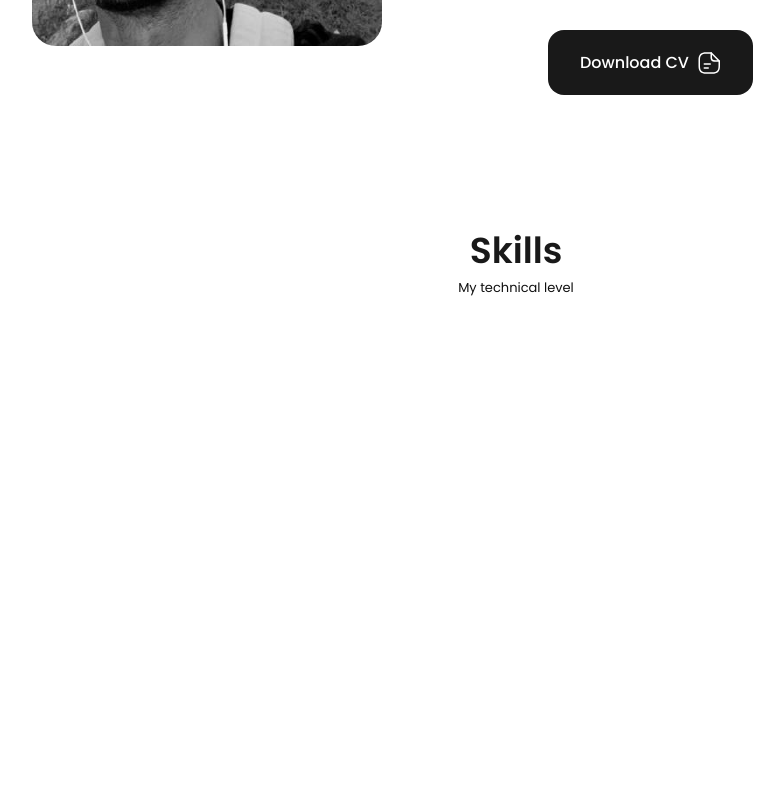
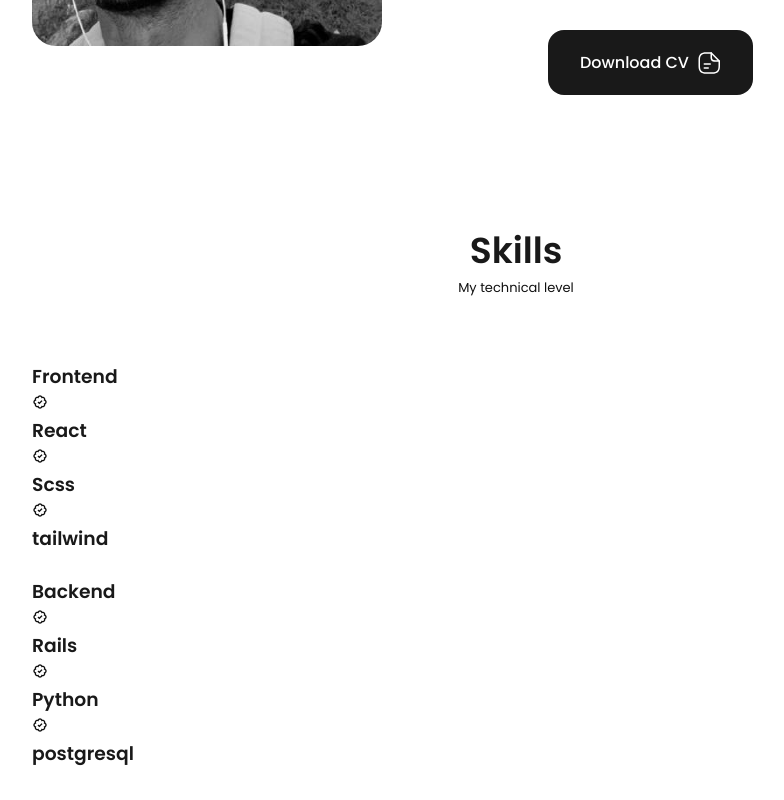
Before and after one commit to MatheusAraripe/my-web-portfolio, a React (Create React App) app: page / in a window 1280 px wide. Shown: the part 1339-2139 px from the top of the page, without its empty margins (124-908 px from the left). Before the commit the page ends 1733 px from the top, so only its background shows below. Built offline with nearby package versions, Linux system fonts and the light colour scheme.

Commit message:
feat: add the skills

```diff
--- /dev/null
+++ b/src/components/skills/Backend.jsx
@@ -0,0 +1,44 @@
+import React from 'react'
+
+const Backend = () => {
+  return (
+    <div className="skills__content">
+    <h3 className="skills__title">Backend</h3>
+
+    <div className="skills__box">
+      <div className="skills__group">
+
+        <div className="skills__data">
+          <i class='bx bx-badge-check' ></i>
+
+          <div>
+            <h3 className="skills__name">Rails</h3>
+            <span className="skills__level"></span>
+          </div>
+        </div>
+
+        <div className="skills__data">
+          <i class='bx bx-badge-check' ></i>
+
+          <div>
+            <h3 className="skills__name">Python</h3>
+            <span className="skills__level"></span>
+          </div>
+        </div>
+
+        <div className="skills__data">
+          <i class='bx bx-badge-check' ></i>
+
+          <div>
+            <h3 className="skills__name">postgresql</h3>
+            <span className="skills__level"></span>
+          </div>
+        </div>
+
+      </div>
+    </div>
+  </div>
+  )
+}
+
+export default Backend
--- /dev/null
+++ b/src/components/skills/Frontend.jsx
@@ -0,0 +1,44 @@
+import React from 'react'
+
+const Frontend = () => {
+  return (
+    <div className="skills__content">
+      <h3 className="skills__title">Frontend</h3>
+
+      <div className="skills__box">
+        <div className="skills__group">
+
+          <div className="skills__data">
+            <i class='bx bx-badge-check' ></i>
+
+            <div>
+              <h3 className="skills__name">React</h3>
+              <span className="skills__level"></span>
+            </div>
+          </div>
+
+          <div className="skills__data">
+            <i class='bx bx-badge-check' ></i>
+
+            <div>
+              <h3 className="skills__name">Scss</h3>
+              <span className="skills__level"></span>
+            </div>
+          </div>
+
+          <div className="skills__data">
+            <i class='bx bx-badge-check' ></i>
+
+            <div>
+              <h3 className="skills__name">tailwind</h3>
+              <span className="skills__level"></span>
+            </div>
+          </div>
+
+        </div>
+      </div>
+    </div>
+  )
+}
+
+export default Frontend
--- a/src/components/skills/Skills.jsx
+++ b/src/components/skills/Skills.jsx
@@ -1,10 +1,18 @@
 import React from 'react'
+import Frontend from './Frontend'
+import Backend from './Backend'
+import "./skills.css";
 
 const Skills = () => {
   return (
     <section className="skills section" id="skills">
       <h2 className="section__title">Skills</h2>
       <span className="section__subtitle">My technical level</span>
+
+    <div className="skills__container container grid">
+      <Frontend />
+      <Backend />
+    </div>
     </section>
   )
 }
```
